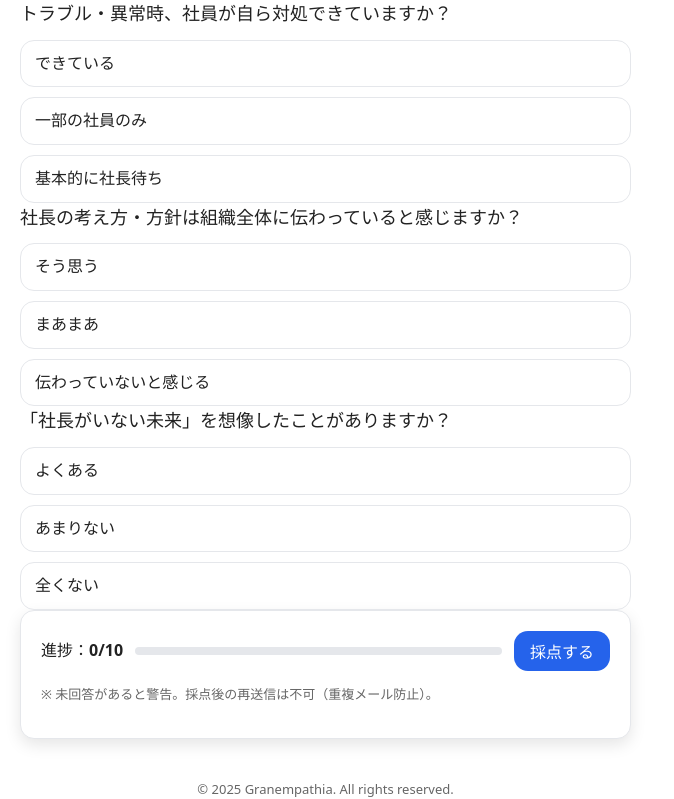
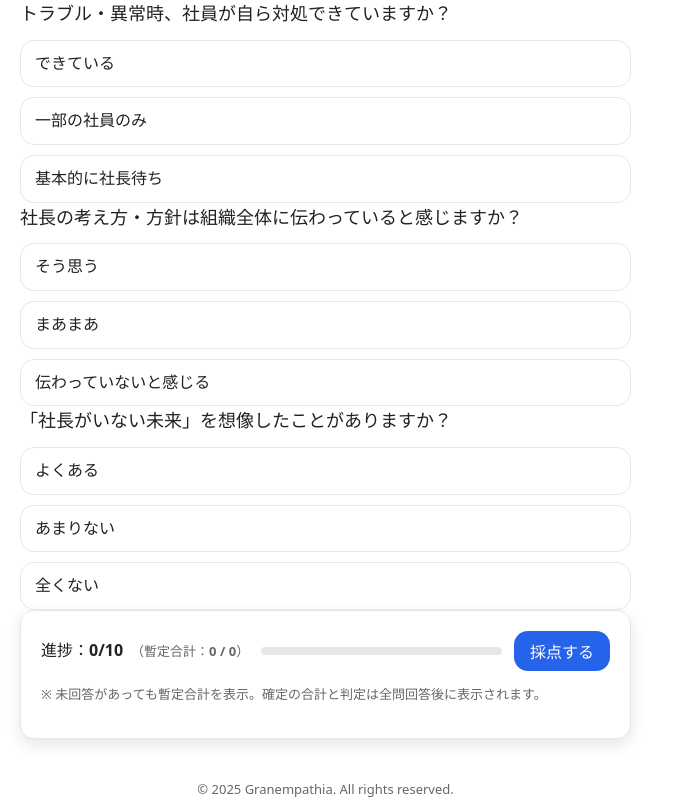
Before and after one commit to tanase0924-web/ceo-check, a React (Vite) app: page / in a window 1280 px wide. Shown: the part 1980-2779 px from the top of the page, without its empty margins (0-674 px from the left). Built offline with nearby package versions, Linux system fonts and the light colour scheme.

Commit message:
fix(App): ensure score is reflected after answers are submitted

```diff
--- a/src/App.tsx
+++ b/src/App.tsx
@@ -61,7 +61,7 @@ export default function App() {
     setAnswers((prev) => ({ ...prev, [qid]: score }));
   }
 
-  // 合計点（全問回答済みのみ算出）
+  // 合計点（全問回答済みのみ算出：確定合計）
   const total: number | null = useMemo(() => {
     if (!payload) return null;
     const vals = payload.questions.map((q) => answers[q.id]); // (number | null)[]
@@ -69,7 +69,12 @@ export default function App() {
     return (vals as number[]).reduce((acc, v) => acc + v, 0);
   }, [answers, payload]);
 
-  // 判定
+  // ★ 追加：暫定合計（未回答は 0 として加算）
+  const partialTotal: number = useMemo(() => {
+    return Object.values(answers).reduce((acc, v) => acc + (typeof v === "number" ? v : 0), 0);
+  }, [answers]);
+
+  // 判定（確定合計が出たときのみ）
   const bucket: "" | "自走型" | "右腕不在型" = useMemo(() => {
     if (!payload || total === null) return "";
     return total >= payload.cutoff ? "自走型" : "右腕不在型";
@@ -210,6 +215,10 @@ export default function App() {
           <div className="toolbar">
             <div className="counter">
               進捗：{answeredCount}/{payload.questions.length}
+              {/* ★ 暫定合計を表示（未回答は0扱い） */}
+              <span className="help" style={{ marginLeft: 8 }}>
+                （暫定合計：{partialTotal} / {answeredCount * 2}）
+              </span>
             </div>
             <div style={{ flex: 1, minWidth: 220 }}>
               <div className="progress">
@@ -229,10 +238,12 @@ export default function App() {
               {sentAt ? "回答完了でメールで回答内容送信済" : sending ? "送信中..." : "採点する"}
             </button>
           </div>
-          <p className="help">※ 未回答があると警告。採点後の再送信は不可（重複メール防止）。</p>
+          <p className="help">
+            ※ 未回答があっても暫定合計を表示。確定の合計と判定は全問回答後に表示されます。
+          </p>
         </section>
 
-        {/* 結果（任意表示） */}
+        {/* 結果（全問回答＝確定時に表示） */}
         {total !== null && (
           <section className="card result">
             <div>
```
